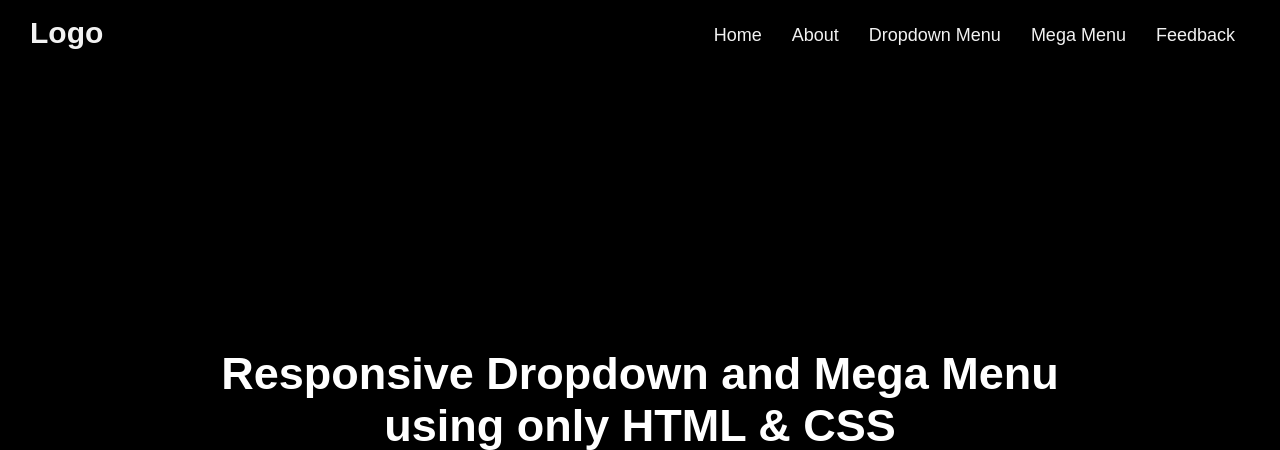
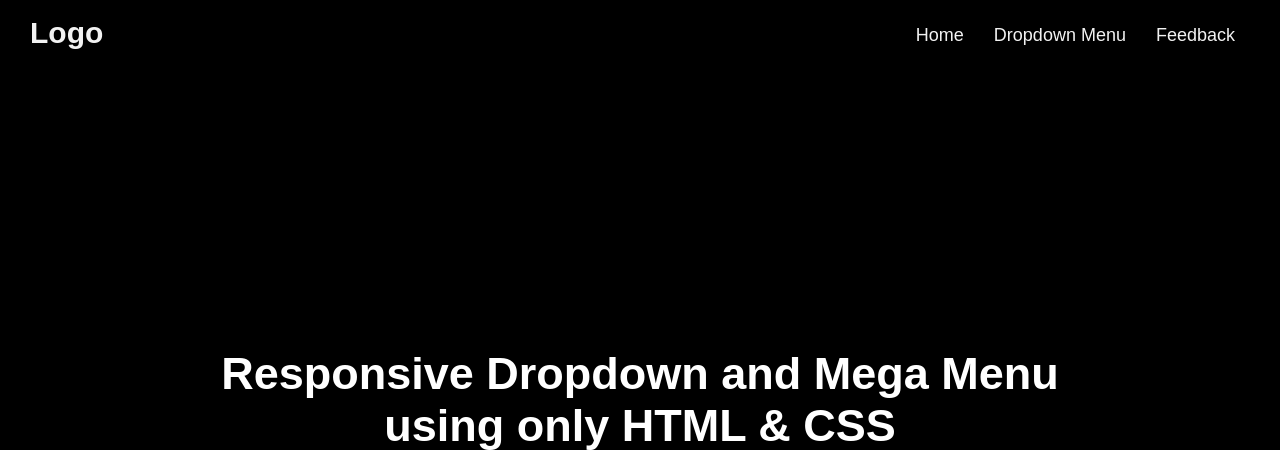
Before and after one commit to jvsse/wiki-yakuza-django, a Django app: page / in a window 1280 px wide. Shown: the top 450 px of the page. Run offline with Django 4.2, Linux system fonts and the light colour scheme.

Commit message:
pronto pra formatar no if

```diff
--- a/yakuza/characters/static/characters/css/estilos.css
+++ b/yakuza/characters/static/characters/css/estilos.css
@@ -20,7 +20,7 @@
   position: fixed;
   z-index: 99;
   width: 100%;
-  background: #242526;
+  background: #000000;
 }
 nav .wrapper{
   position: relative;
--- a/yakuza/characters/templates/characters/index.html
+++ b/yakuza/characters/templates/characters/index.html
@@ -3,7 +3,7 @@
 <!DOCTYPE html>
 <html lang="en">
   <head>
-    <title>Ryu</title>
+    <title>Ryū ga Gotoku!</title>
     <link rel="stylesheet" href="{% static '../static/characters/css/estilos.css' %}" />
     <link rel="icon" href="{% static '../static/characters/images/favicon.png' %}" />
   </head>
@@ -19,9 +19,6 @@
           <label for="close-btn" class="btn close-btn"><i class="fas fa-times"></i></label>
           <li>
             <a href="#">Home</a>
-          </li>
-          <li>
-            <a href="#">About</a>
           </li>
           <li>
             <a href="#" class="desktop-item">Dropdown Menu</a>
@@ -40,72 +37,13 @@
               <li>
                 <a href="#">Drop menu 4</a>
               </li>
+              <li>
+                <a href="#">Drop menu 5</a>
+              </li>
             </ul>
           </li>
           <li>
-            <a href="#" class="desktop-item">Mega Menu</a>
-            <input type="checkbox" id="showMega" />
-            <label for="showMega" class="mobile-item">Mega Menu</label>
-            <div class="mega-box">
-              <div class="content">
-                <div class="row">
-                  <img src="https://fadzrinmadu.github.io/hosted-assets/responsive-mega-menu-and-dropdown-menu-using-only-html-and-css/img.jpg" alt="" />
-                </div>
-                <div class="row">
-                  <header>Design Services</header>
-                  <ul class="mega-links">
-                    <li>
-                      <a href="#">Graphics</a>
-                    </li>
-                    <li>
-                      <a href="#">Vectors</a>
-                    </li>
-                    <li>
-                      <a href="#">Business cards</a>
-                    </li>
-                    <li>
-                      <a href="#">Custom logo</a>
-                    </li>
-                  </ul>
-                </div>
-                <div class="row">
-                  <header>Email Services</header>
-                  <ul class="mega-links">
-                    <li>
-                      <a href="#">Personal Email</a>
-                    </li>
-                    <li>
-                      <a href="#">Business Email</a>
-                    </li>
-                    <li>
-                      <a href="#">Mobile Email</a>
-                    </li>
-                    <li>
-                      <a href="#">Web Marketing</a>
-                    </li>
-                  </ul>
-                </div>
-                <div class="row">
-                  <header>Security services</header>
-                  <ul class="mega-links">
-                    <li>
-                      <a href="#">Site Seal</a>
-                    </li>
-                    <li>
-                      <a href="#">VPS Hosting</a>
-                    </li>
-                    <li>
-                      <a href="#">Privacy Seal</a>
-                    </li>
-                    <li>
-                      <a href="#">Website design</a>
-                    </li>
-                  </ul>
-                </div>
-              </div>
-            </div>
-          </li>
-          <li>
+
             <a href="#">Feedback</a>
           </li>
         </ul>
```
